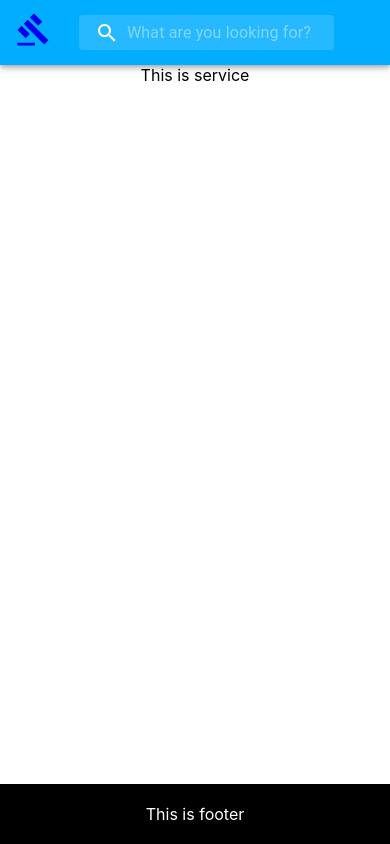
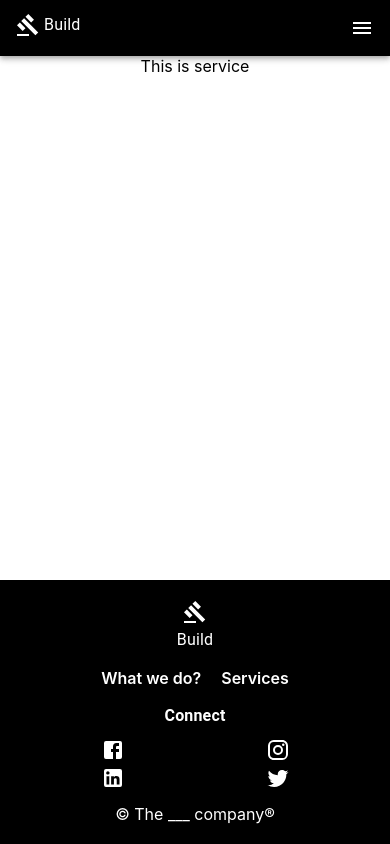
Before and after one commit to tejaskulkarni4444/demoapp, a React (Create React App) app: page /services in a window 390 px wide. Built offline with nearby package versions, Linux system fonts and the light colour scheme.

Commit message:
Added components

```diff
--- a/package.json
+++ b/package.json
@@ -13,6 +13,7 @@
     "@testing-library/react": "^9.3.2",
     "@testing-library/user-event": "^7.1.2",
     "axios": "^0.19.2",
+    "classnames": "^2.2.6",
     "express": "^4.17.1",
     "express-favicon": "^2.0.1",
     "path": "^0.12.7",
@@ -23,7 +24,7 @@
     "react-scripts": "3.4.1"
   },
   "scripts": {
-    "start": "node server.js",
+    "start": "react-scripts start",
     "build": "react-scripts build",
     "test": "react-scripts test",
     "eject": "react-scripts eject"
--- a/src/Components/Footer.js
+++ b/src/Components/Footer.js
@@ -1,5 +1,13 @@
 import React, { Component } from 'react'
+import Grid from '@material-ui/core/Grid'
 import { withStyles } from '@material-ui/core/styles'
+import FacebookIcon from '@material-ui/icons/Facebook'
+import InstagramIcon from '@material-ui/icons/Instagram'
+import LinkedInIcon from '@material-ui/icons/LinkedIn'
+import TwitterIcon from '@material-ui/icons/Twitter'
+import { Link } from 'react-router-dom'
+import HammerIcon from '@material-ui/icons/Gavel'
+import { Typography } from '@material-ui/core'
 
 const styles = theme => ({
     container: {
@@ -7,7 +15,20 @@ const styles = theme => ({
         backgroundColor: 'Black',
         marginTop: 'auto',
         color: 'White'
-    }
+    },
+    logo:{ color: 'White' },
+    socialContainer:{ padding: '10px' },
+    footerLinks:{
+        listStyle: 'none',
+        padding: '0',
+        '& *':{
+            display: 'inline-block',
+            padding: '0 5px',
+            color: 'White',
+            fontWeight: '600'
+        }
+    },
+    title:{ fontWeight: '600'}
 })
 
 class Footer extends Component {
@@ -15,7 +36,34 @@ class Footer extends Component {
         const { classes } = this.props
         return (
             <div className={classes.container}>
-                This is footer
+                <Grid container>
+                    <Grid item md={2} xs={12}>
+                        <Link to='/'>
+                            <HammerIcon className={classes.logo}/>
+                        </Link>
+                        <Typography>Build</Typography>
+                    </Grid>
+                    <Grid item md={8} xs={12}>
+                        <ul className={classes.footerLinks}>
+                            <Link to='/about' className={classes.navLinks}><li>What we do?</li></Link>
+                            <Link to='/services' className={classes.navLinks}><li>Services</li></Link>
+                        </ul>
+                    </Grid>
+                    <Grid item md={2} xs={12}>
+                        <Grid container>
+                            <Grid item md={12} xs={12}>
+                                <Typography className={classes.title}>Connect</Typography>
+                            </Grid>
+                        </Grid>
+                        <Grid container className={classes.socialContainer}>
+                            <Grid item md={6} xs={6}><FacebookIcon/></Grid>
+                            <Grid item md={6} xs={6}><InstagramIcon/></Grid>
+                            <Grid item md={6} xs={6}><LinkedInIcon/></Grid>
+                            <Grid item md={6} xs={6}><TwitterIcon/></Grid>
+                        </Grid>
+                    </Grid>
+                </Grid>
+                <Grid container><Grid item md={12} xs={12}>&copy; The ___ company&reg;</Grid></Grid>
             </div>
         )
     }
--- a/src/Components/Home.js
+++ b/src/Components/Home.js
@@ -7,16 +7,12 @@ import { Button } from '@material-ui/core'
 import InputAdornment from '@material-ui/core/InputAdornment'
 
 const styles = theme => ({
-    container: {
-        width: '100%',
-        // height: '100%',
+    container: { width: '100%'},
+    searchInputContainer:{
+        width: '40%',
+        '@media (max-width: 480px)':{ width: '100%' }
     },
-    searchInputContainer:{
-        width: '40%'
-    },
-    searchIcon: {
-        position: 'absolute'
-    },
+    searchIcon: { position: 'absolute' },
     searchInput: {
         margin: '20px 0',
         background: 'White',
@@ -34,16 +30,16 @@ const styles = theme => ({
         background: 'linear-gradient(0deg, rgba(0, 0, 0, 0.4), rgba(0, 0, 0, 0.4)), url(https://images.pexels.com/photos/2219024/pexels-photo-2219024.jpeg?auto=compress&cs=tinysrgb&dpr=2&h=750&w=1260) no-repeat',
         backgroundSize: '100%',
         height: '275px',
+        padding: '20px',
         backgroundPosition:'center',
         '@media (max-width: 480px)':{
             backgroundSize: '100% 100%'
         }
     },
-    headerBody:{
-        transform: 'translateY(100px)'
-    },
+    headerBody:{ transform: 'translateY(100px)' },
     searchBtn:{
         background: 'White',
+        '@media (max-width: 480px)':{ width: '100%' }
     }
 })
 
--- a/src/Components/Navbar.js
+++ b/src/Components/Navbar.js
@@ -2,25 +2,37 @@ import React, { Component } from 'react'
 import AppBar from '@material-ui/core/AppBar'
 import Toolbar from '@material-ui/core/Toolbar'
 import IconButton from '@material-ui/core/IconButton'
-// import Typography from '@material-ui/core/Typography'
-import InputBase from '@material-ui/core/InputBase'
 import { fade } from '@material-ui/core/styles'
 import { withStyles } from '@material-ui/core/styles'
-import SearchIcon from '@material-ui/icons/Search'
 import { Link } from 'react-router-dom'
 import HammerIcon from '@material-ui/icons/Gavel'
+import MenuIcon from '@material-ui/icons/Menu'
+import Drawer from '@material-ui/core/Drawer'
+import List from '@material-ui/core/List'
+import Typography from '@material-ui/core/Typography'
+import Divider from '@material-ui/core/Divider'
+import ChevronRightIcon from '@material-ui/icons/ChevronRight'
+import ListItem from '@material-ui/core/ListItem'
+import ListItemText from '@material-ui/core/ListItemText'
+import classNames from 'classnames'
 
 const styles = theme => ({
     root: {
       flexGrow: 1,
     },
     navContainer:{
-      position: 'unset',
+      position: 'relative',
       top: '0',
-      backgroundColor: '#00adff'
+      backgroundColor: 'Black'
     },
-    menuButton: {
-      marginRight: theme.spacing(2),
+    logoBtn: {
+
+    },
+    logo:{ color:'White'},
+    logoText:{
+      color:'White',
+      display: 'inline-block',
+      verticalAlign: 'top'
     },
     title: {
       flexGrow: 1,
@@ -72,7 +84,10 @@ const styles = theme => ({
         },
       },
     },
-    navbar:{ listStyle: 'none' },
+    navLinkContainer:{
+      listStyle: 'none',
+      marginLeft: 'auto'
+    },
     navLinks:{
       display: 'inline-block',
       margin: '0 10px',
@@ -90,25 +105,60 @@ const styles = theme => ({
       borderRadius: '10px',
       border: 'White',
       outline: '0'
-    }
+    },
+    sliderMenu:{
+      marginLeft: 'auto',
+      display: 'none',
+      '@media (max-width:480px)':{
+        display: 'inline-block'
+      }
+    },
+    drawerPaper:{
+      backgroundColor: 'Black',
+      width: '50%'
+    },
+    drawerItems:{ color: '#fff'}
   });
 
 class Navbar extends Component {
+  state = {
+    isHomePage: false,
+    drawerOpen: false,
+    isDrawerClicked: false
+  }
+  handleDrawerOpen = () => {
+    this.setState({drawerOpen: true, isDrawerClicked: true})
+  }
+
+  handleDrawerClose = () => {
+    console.log('ha')
+    this.setState({drawerOpen: false, isDrawerClicked: false})
+  }
+  handleClickAway = (event) => {
+    // const { drawerOpen, isDrawerClicked } = this.state
+    // console.log(isDrawerClicked)
+    // if(drawerOpen && isDrawerClicked){
+    //   this.setState({drawerOpen: false, isDrawerClicked: false})
+    // }
+  }
+
   render() {
     const { classes } = this.props
+    const { drawerOpen } = this.state
     return (<AppBar className={classes.navContainer}>
               <Toolbar>
               <IconButton
                 edge="start"
-                className={classes.menuButton}
+                className={classes.logoBtn}
                 color="inherit"
                 aria-label="open drawer"
               >{/* TODO Add a logo */}
                 <Link to='/'>
-                  <HammerIcon fontSize='large' aria-label="hah"/>
+                  <HammerIcon className={classes.logo}/>
+                  <Typography className={classes.logoText}>&nbsp;Build</Typography>
                 </Link>
               </IconButton>
-              <div className={classes.search}>
+              {/* <div className={classes.search}>
                 <div className={classes.searchIcon}>
                   <SearchIcon />
                 </div>
@@ -120,14 +170,58 @@ class Navbar extends Component {
                   }}
                   inputProps={{ 'aria-label': 'search' }}
                 />
-              </div>
-              <ul className={classes.navbar} position="start">
+              </div> */}
+              <ul className={classes.navLinkContainer} position="start">
                 <Link to='/about' className={classes.navLinks}><li>What we do?</li></Link>
                 <Link to='/services' className={classes.navLinks}><li>Services</li></Link>
                 <Link to='/' className={classes.navLinks}><li>Login</li></Link>
               </ul>
+              {/* <IconButton
+                edge="start"
+                className={classNames(classes.sliderMenu, classes.sliderBtn)}
+                onClick={this.handleDrawerOpen}
+                color="inherit"
+                aria-label="menu"
+              >
+                <MenuIcon className={classes.sliderBtn} />
+              </IconButton> */}
+              <MenuIcon
+                edge="start"
+                id='sliderBtn'
+                className={classNames(classes.sliderMenu, classes.sliderBtn)}
+                onClick={this.handleDrawerOpen}
+                color="inherit"
+                aria-label="menu"
+              />
               </Toolbar>
-          </AppBar>
+                <Drawer
+                  variant="persistent"
+                  anchor="right"
+                  open={drawerOpen}
+                  // onRequestChange={this.handleDrawerClose}
+                  ModalProps={{ onBackdropClick: this.handleDrawerClose }}
+                  className={classes.drawerContainer}
+                  classes={{
+                    paper: classes.drawerPaper,
+                  }}
+                >
+                  <div className={classes.drawerHeader}>
+                    <IconButton onClick={this.handleDrawerClose} style={{color: '#fff', display: 'block'}}>
+                      <ChevronRightIcon/>
+                    </IconButton>
+                  </div>
+                  <Divider />
+                  <List>
+                    {['Login/Sign up','What we do?','Services'].map((text, index) => (
+                      <Link to={`/${text}`} key={index}>
+                        <ListItem button key={text} className={classes.drawerItems}>
+                          <ListItemText primary={text} />
+                        </ListItem>
+                      </Link>
+                    ))}
+                  </List>
+                </Drawer>
+            </AppBar>
     );
   }
 }
--- a/src/Components/Service.js
+++ b/src/Components/Service.js
@@ -2,9 +2,11 @@ import React, { Component } from 'react'
 import axios from 'axios'
 import { withStyles } from '@material-ui/core/styles'
 import CircularProgress from '@material-ui/core/CircularProgress'
+import { Button, Grid } from '@material-ui/core'
 
 const styles = theme => ({
-    container: { padding: '20px'}
+    container: { padding: '20px'},
+    nextBtn:{ background: 'Grey'}
 })
 class Service extends Component {
     state = {
@@ -17,12 +19,11 @@ class Service extends Component {
     getData = (serviceName) => {
         axios.get(`https://5ecd617f7c528e00167cd462.mockapi.io/services/${serviceName}`)
       .then(res => {
-        console.log(res)
         if(res){
             this.setState(state => {
                 state.serviecDetails = res.data
                 return state
-            },()=> console.log(this.state.serviecDetails))
+            })
         }
       })
     }
@@ -30,15 +31,21 @@ class Service extends Component {
     render() {
         const { serviecDetails } = this.state
         const { classes } = this.props
-        console.log(Object.keys(serviecDetails).length)
         return (
             <div className={classes.container}>
                 {Object.keys(serviecDetails).length === 0 && <CircularProgress/>}
-                {Object.keys(serviecDetails).length !== 0 && <div>
-                    <img src={serviecDetails.avatar} alt='zz'/>
-                    <p>{serviecDetails.name}</p>
-                    <p>{serviecDetails.description}</p>
-                </div>}
+                {Object.keys(serviecDetails).length !== 0 &&
+                    <Grid container>
+                        <Grid item xs={12} md={3}>
+                            <img src={serviecDetails.avatar} alt='zz'/>
+                            <p>{serviecDetails.description}</p>
+                        </Grid>
+                        <Grid item xs={12} md={9}>
+                            <h1>{serviecDetails.name}</h1>
+                            <Button className={classes.nextBtn}>Book</Button>
+                        </Grid>
+                    </Grid>
+                }
             </div>
         );
     }
```
Also changed, not shown: 1 other file (tests, documents, lock files or other folders).
